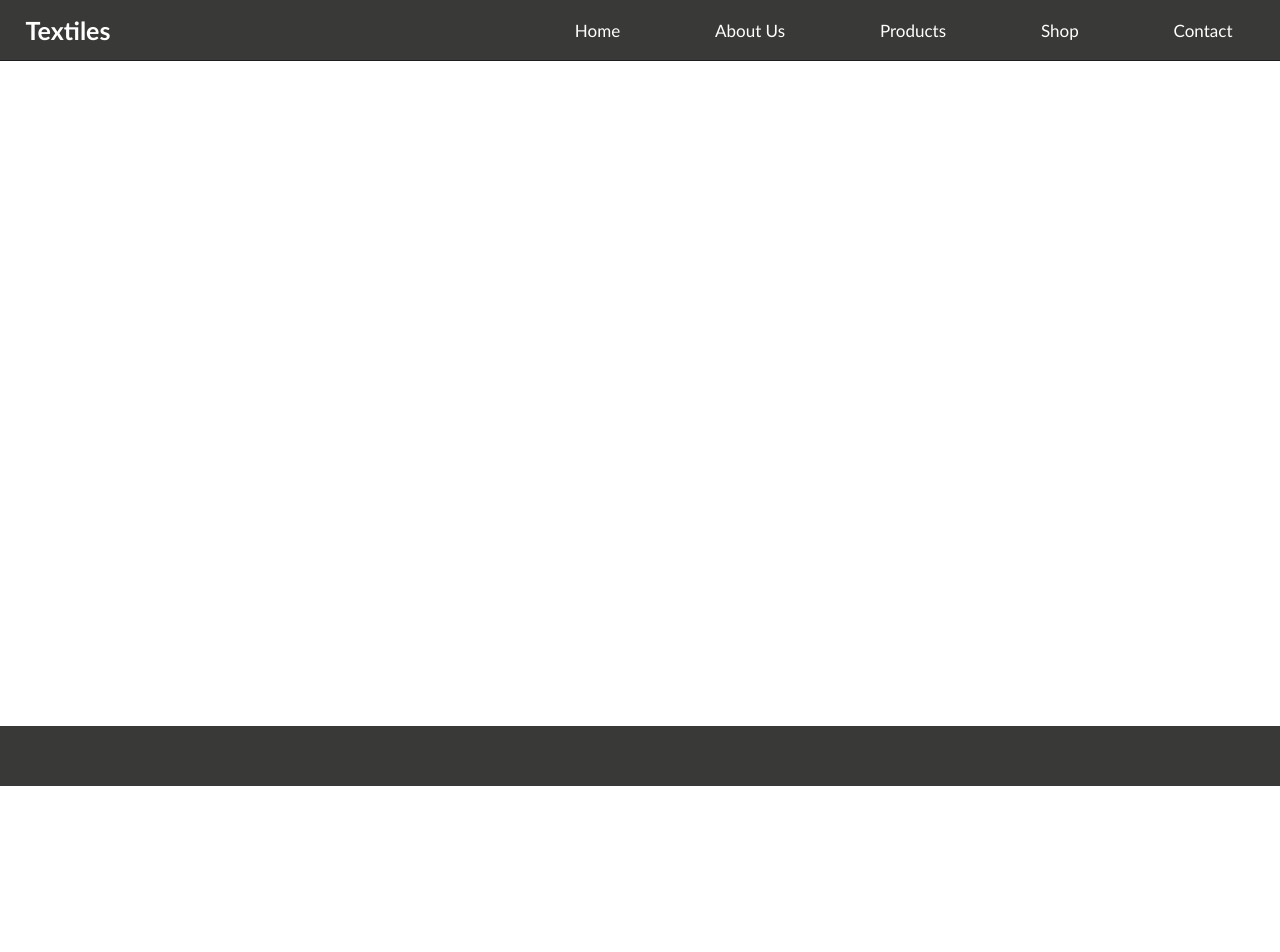
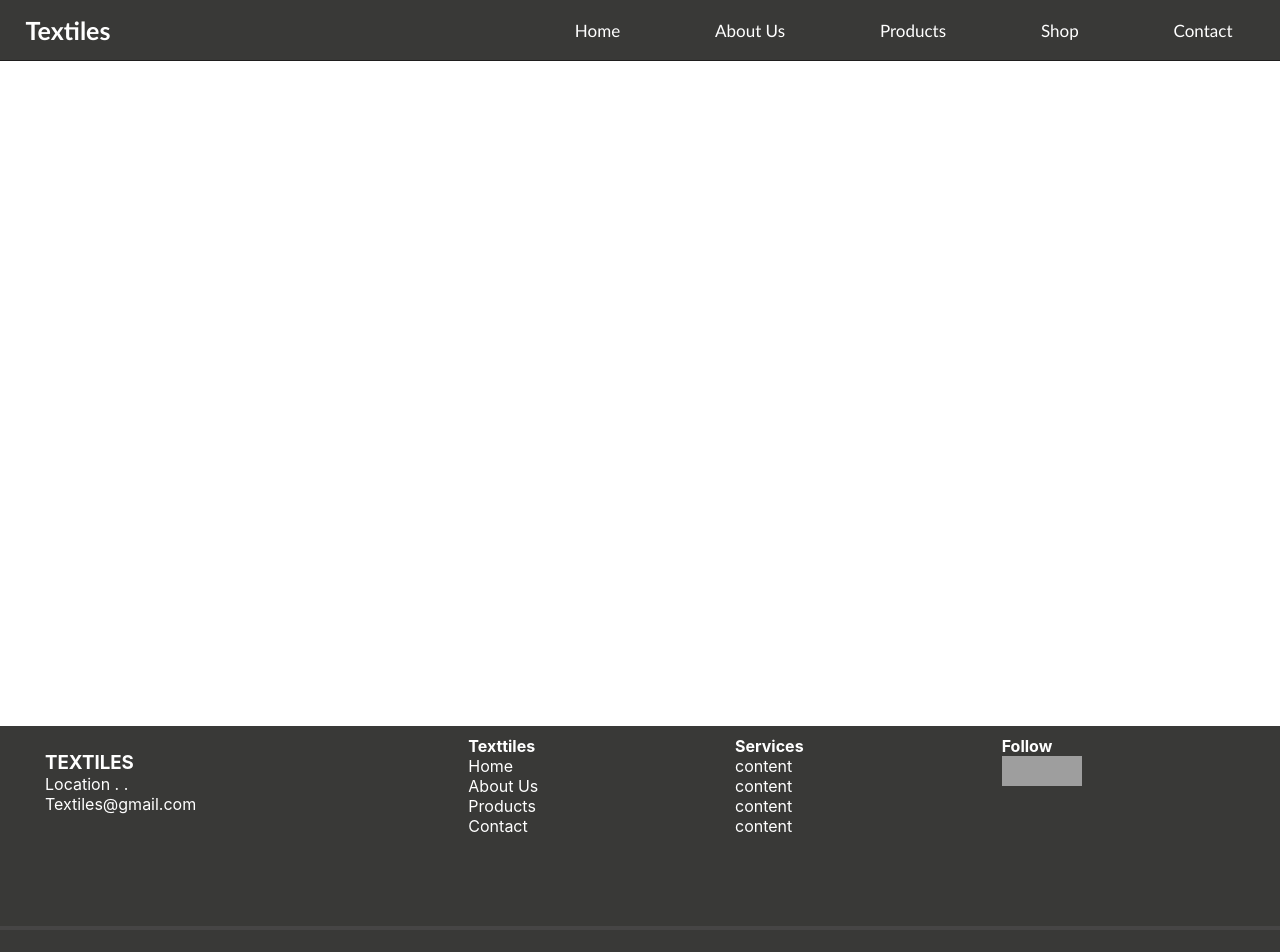
Before and after one commit to Jishnuuu-k/Styleme, a React (Create React App) app: page / in a window 1280 px wide. Shown: the top 952 px of the page. Before the commit the page ends 800 px from the top, so only its background shows below. Built offline with nearby package versions, Linux system fonts and the light colour scheme; grey boxes are pictures that could not be loaded.

Commit message:
Footer Added

```diff
--- a/src/Contents/Footer/Footer.jsx
+++ b/src/Contents/Footer/Footer.jsx
@@ -3,6 +3,43 @@ import './footer.css'
 function Footer() {
   return (
     <div className='Footer'>
+      <div className="ContentBox1">
+        <div className="Contents01">
+          <h3>TEXTILES</h3>
+          <p>Location . . </p>
+          <p>Textiles@gmail.com</p>
+        </div>
+        <div className="Contents02">
+            <div className="FooterCard">
+              <h4>Texttiles</h4>
+              <div>Home</div>
+              <div>About Us</div>
+              <div>Products</div>
+              <div>Contact</div>
+            </div>
+            <div className="FooterCard">
+              <h4>Services</h4>
+              <div>content</div>
+              <div>content</div>
+              <div>content</div>
+              <div>content</div>
+            </div>
+            <div className="FooterCard">
+              <h4>Follow</h4>
+              <div class="SocialMedia">
+                <a href="https://www.instagram.com/ap.puuu"  class="SocialIcon">
+                <img src="./images/instagram.png" alt="Instagram"/>
+                </a>
+                <a href="https://www.facebook.com/jishnu.k.3572"  class="SocialIcon">
+                <img src="./images/facebook.png" alt="Facebook"/>
+                </a>
+              </div>
+            </div>
+        </div>
+      </div>
+      <div className="ContentBox2">
+
+      </div>
     </div>
   )
 }
--- a/src/Contents/Footer/footer.css
+++ b/src/Contents/Footer/footer.css
@@ -3,7 +3,44 @@
     padding: 0;
 }
 .Footer{
-    height: 60px;
+    height: 260px;
     width: 100%;
     background-color: rgb(57, 57, 55);
 }
+.ContentBox1{
+    height: 200px;
+    width: 100%;
+    display: flex;
+    justify-content: space-around;
+    align-items: center;
+    border-bottom: 4px solid rgb(70, 69, 69);
+    color: white;
+}
+.Contents01{
+    height: 150px;
+    width: 300px;
+}
+.Contents02{
+    height: 170px;
+    width: 800px;
+    display: flex;
+    justify-content: space-around;
+    align-items: center;
+}
+.Contents02 .FooterCard{
+    height: 180px;
+    width: 200px;
+    gap: 5px;
+}
+.ContentBox2{
+    height: 60px;
+    width: 100%;
+}
+.SocialMedia {
+    gap: 20px;
+}
+
+.SocialIcon img {
+    height: 30px;
+    width: auto;
+}
```
